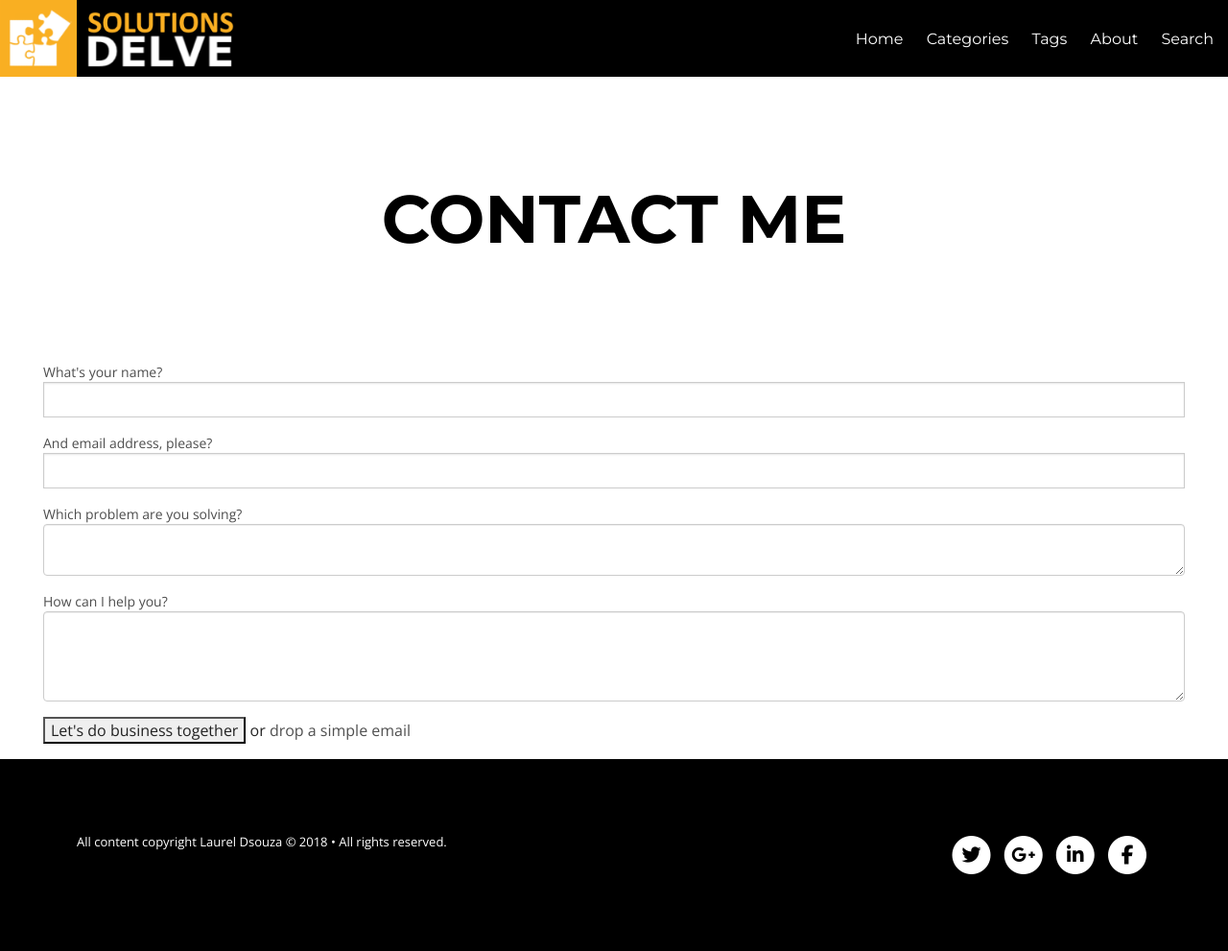
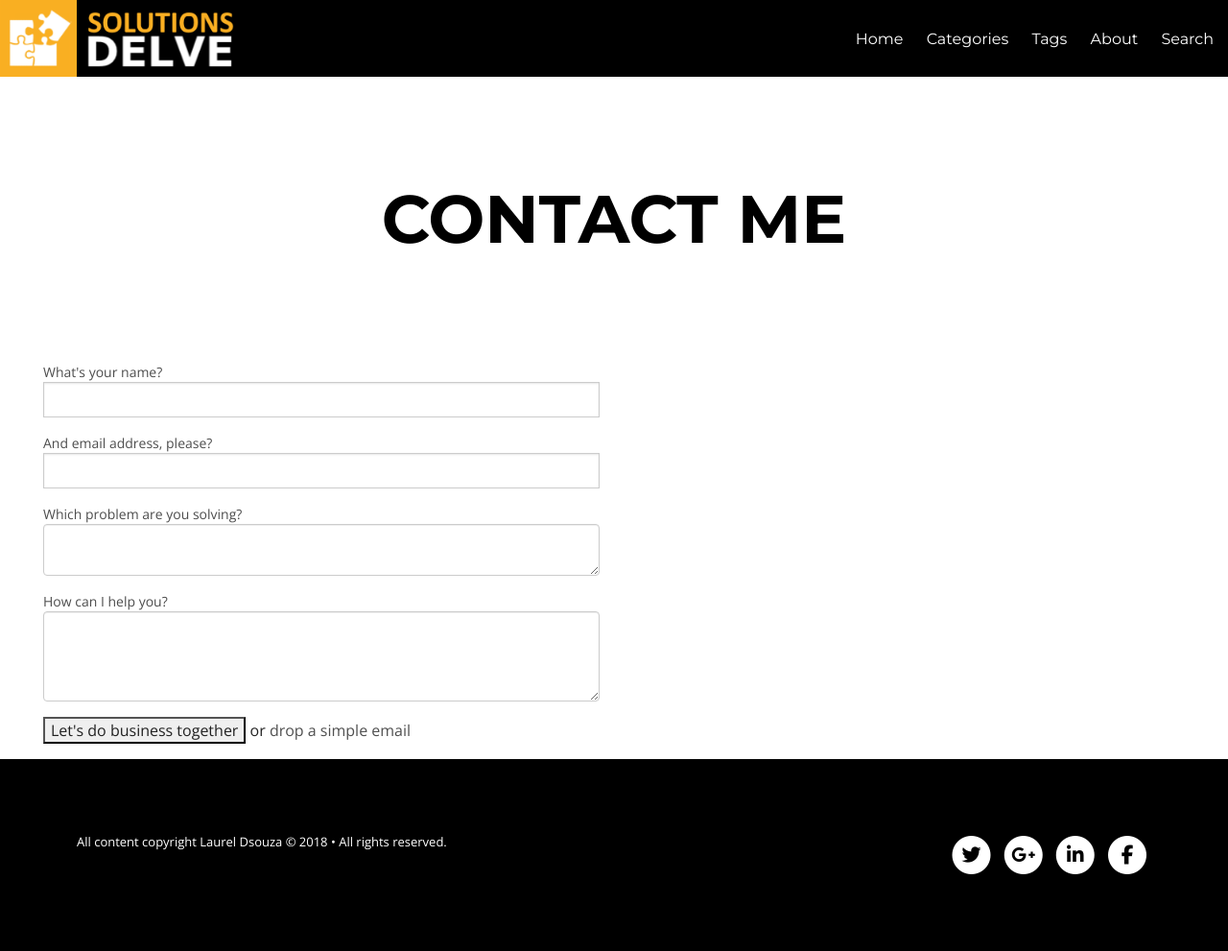
Before and after one commit to ldsouza/ldsouza.github.io, a Jekyll site: the page built from contact.html, in a window 1280 px wide. Shown: the whole page at 96% size. Built offline with Jekyll 4.4.1, drawn with Linux system fonts in a browser that asks for light colours; nearby versions of some CDN libraries; library files that are not in the unit come from our copies.

Commit message:
Update contact.html

```diff
--- a/contact.html
+++ b/contact.html
@@ -314,7 +314,7 @@ select[multiple].input-lg {
   right: 15px;
 }
 </style>
-<div class="small-12 columns">
+<div class="small-6 columns">
 <section class="inner">
 
 
```
